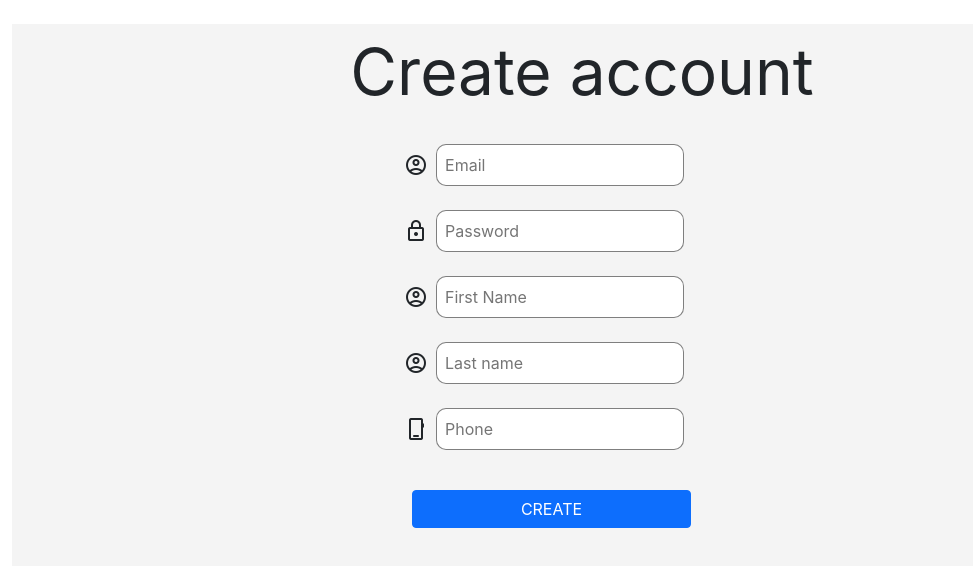
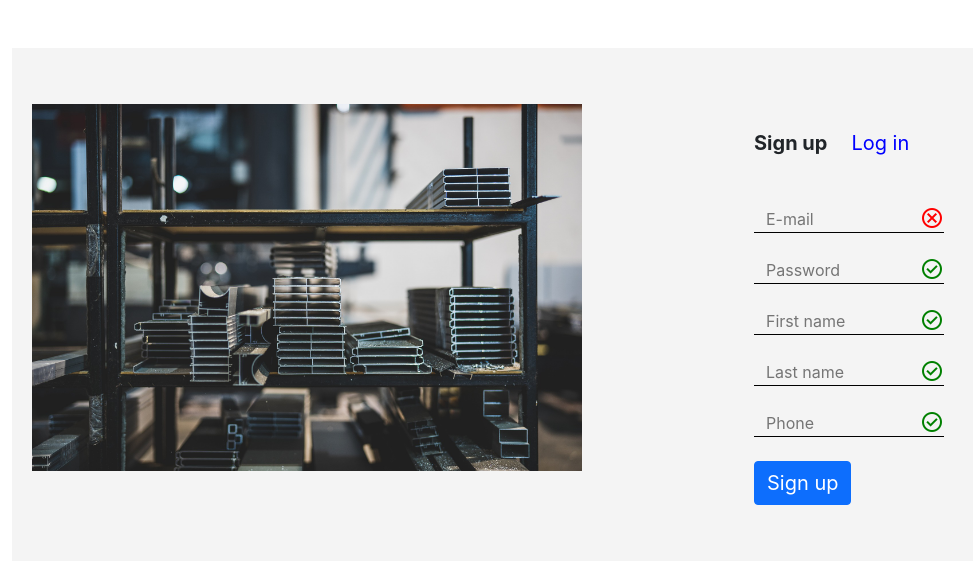
Before and after one commit to Robert-Michalski/Microservices-with-spring-cloud, a React (Create React App) app in the folder orderms/: page /register in a window 1280 px wide. Shown: the top 566 px of the page, without its empty margins (58-1031 px from the left). Built offline with nearby package versions, Linux system fonts and the light colour scheme.

Commit message:
restyle register form

```diff
--- a/orderms/src/App.css
+++ b/orderms/src/App.css
@@ -3,7 +3,9 @@
   --bg-white: #fff;
   --bg-gray: #f4f4f4;
 }
-
+img {
+  width: 100%;
+}
 .grid-header {
   font-size: 1.5rem;
 }
@@ -18,6 +20,9 @@
 }
 .fc-white {
   color: var(--bg-white);
+}
+.fc-blue {
+  color: blue;
 }
 .fs-login {
   font-size: 4rem;
@@ -57,8 +62,7 @@
 .login .material-symbols-outlined {
   font-size: 6rem;
 }
-.login input,
-.register input {
+.login input {
   padding-left: 10px;
   border-radius: 10px;
   outline: none;
@@ -97,9 +101,6 @@
   color: white;
 }
 
-#register-btn {
-  padding: 0.5rem 5rem;
-}
 .dash-info-box {
   padding: 0.5rem 1rem;
   border-radius: 10px;
@@ -209,3 +210,25 @@
     transform: translateX(-50%) scale(1.2);
   }
 }
+
+#register-btn {
+  padding: 0.5rem 5rem;
+}
+.register-right {
+  padding-left: 10rem;
+  padding-right: 11rem;
+}
+.register input {
+  border: none;
+  border-bottom: 1px solid black;
+  outline: none;
+  background-color: inherit;
+}
+.input-group-register {
+  position: relative;
+}
+.input-group-register div {
+  position: absolute;
+  top: 0px;
+  right: 0px;
+}
--- a/orderms/src/components/AddProductPage.js
+++ b/orderms/src/components/AddProductPage.js
@@ -2,8 +2,7 @@ import React, { useContext, useEffect } from "react"
 import StateContext from "../StateContext"
 import { useImmer } from "use-immer"
 import Axios from "axios"
-import { useNavigate } from "react-router"
-import { useParams } from "react-router"
+import { useNavigate, useParams } from "react-router"
 function AddProductPage() {
   const appState = useContext(StateContext)
   const navigate = useNavigate()
--- a/orderms/src/components/Register.js
+++ b/orderms/src/components/Register.js
@@ -1,28 +1,65 @@
 import React, { useEffect } from "react"
-import { useImmer } from "use-immer"
+import { useImmerReducer } from "use-immer"
 import Axios from "axios"
-import { Navigate } from "react-router"
 import { useNavigate } from "react-router"
+import warehousebg from "./img/register-warehouse.jpg"
 function Register() {
   const navigate = useNavigate()
-  const [state, setState] = useImmer({
-    mail: "",
-    password: "",
-    firstName: "",
-    lastName: "",
-    phone: ""
-  })
-
-  function handleSubmit(e) {
+  const initialState = {
+    mail: {
+      value: "",
+      hasErrors: false
+    },
+    password: {
+      value: "",
+      hasErrors: false
+    },
+    firstName: {
+      value: "",
+      hasErrors: false
+    },
+    lastName: {
+      value: "",
+      hasErrors: false
+    },
+    phone: {
+      value: "",
+      hasErrors: false
+    }
+  }
+  function ourReducer(draft, action) {
+    switch (action.type) {
+      case "emailImmediately":
+        draft.mail.hasErrors = false
+        draft.mail.value = action.value
+        return
+      case "passwordImmediately":
+        draft.password.hasErrors = false
+        draft.password.value = action.value
+        return
+      case "firstNameImmediately":
+        draft.firstName.hasErrors = false
+        draft.firstName.value = action.value
+        return
+      case "lastNameImmediately":
+        draft.lastName.hasErrors = false
+        draft.lastName.value = action.value
+        return
+      case "phoneImmediately":
+        draft.phone.hasErrors = false
+        draft.phone.value = action.value
+    }
+  }
+  const [state, dispatch] = useImmerReducer(ourReducer, initialState)
+  async function handleSubmit(e) {
     e.preventDefault()
     const ourRequest = Axios.CancelToken.source()
+    console.log(state)
     try {
-      const response = Axios.post("api/user", { firstName: state.firstName, lastName: state.lastName, phone: state.phone, mail: state.mail, password: state.password })
-      response.then(res => {
-        if (res.status == 201) {
-          navigate("/")
-        }
-      })
+      // const response = await Axios.post("api/user", { firstName: state.firstName, lastName: state.lastName, phone: state.phone, mail: state.mail, password: state.password }, { cancelToken: ourRequest.token })
+      // if (response.request.status == 201) {
+      //   navigate("/")
+      // }
     } catch (e) {
       console.log("something went drong during register " + e)
     }
@@ -30,79 +67,55 @@ function Register() {
 
   return (
     <div className="container bg-gray mt-4">
-      <form className="d-flex flex-column register" onSubmit={handleSubmit}>
-        <div className="mx-auto fs-login">Create account</div>
-        <div className="d-flex align-items-center mx-auto col-4">
-          <span className="material-symbols-outlined mt-4 p-2">account_circle</span>
-          <input
-            type="email"
-            className="mt-4 p-2 col-8"
-            onChange={e => {
-              setState(draft => {
-                draft.mail = e.target.value
-              })
-            }}
-            placeholder="Email"
-          />
+      <form className="d-flex flex-column register mt-5" onSubmit={handleSubmit}>
+        <div className="mb-5 mt-5 d-flex p-2">
+          <div className="col-6 register-bg">
+            <img src={warehousebg} alt="Picture with steel sheets on a shelf" />
           </div>
-        <div className="d-flex align-items-center mx-auto col-4">
-          <span className="material-symbols-outlined mt-4 p-2">lock</span>
-          <input
-            type="password"
-            className="mt-4 p-2 col-8 "
-            onChange={e => {
-              setState(draft => {
-                draft.password = e.target.value
-              })
-            }}
-            placeholder="Password"
-          />
+          <div className="col-6 register-right">
+            <div className="container d-flex flex-column">
+              <div className="d-flex mb-5 mt-4">
+                <span className="fs-5 fw-bolder">Sign up</span>
+                <span className="ms-4 fs-5 fc-blue ">Log in</span>
               </div>
-        <div className="d-flex align-items-center mx-auto col-4">
-          <span className="material-symbols-outlined mt-4 p-2">account_circle</span>
-          <input
-            type="text"
-            className="mt-4 p-2 col-8"
-            onChange={e => {
-              setState(draft => {
-                draft.firstName = e.target.value
-              })
-            }}
-            placeholder="First Name"
-          />
+              <div className="d-flex input-group input-group-register mb-4 ">
+                <input type="text" placeholder="E-mail" className="container" />
+                <div className="material-symbols-outlined" style={{ color: "red" }}>
+                  cancel
                 </div>
-        <div className="d-flex align-items-center mx-auto col-4">
-          <span className="material-symbols-outlined mt-4 p-2">account_circle</span>
-          <input
-            type="text"
-            className="mt-4 p-2 col-8"
-            onChange={e => {
-              setState(draft => {
-                draft.lastName = e.target.value
-              })
-            }}
-            placeholder="Last name"
-          />
               </div>
-        <div className="d-flex align-items-center mx-auto col-4">
-          <span className="material-symbols-outlined mt-4 p-2">phone_iphone</span>
-          <input
-            type="number"
-            className="mt-4 p-2 col-8"
-            onChange={e => {
-              setState(draft => {
-                draft.phone = e.target.value
-              })
-            }}
-            placeholder="Phone"
-          />
+              <div className="d-flex input-group input-group-register mb-4 ">
+                <input type="password" placeholder="Password" className="container" />
+                <div className="material-symbols-outlined" style={{ color: "green" }}>
+                  check_circle
                 </div>
-        <div className="d-flex align-items-center mx-auto col-4 mt-4">
-          <button type="submit" className="btn btn-primary col-9 ms-3 mt-3 mb-5">
-            CREATE
+              </div>
+              <div className="d-flex input-group input-group-register mb-4 ">
+                <input type="text" placeholder="First name" className="container" />
+                <div className="material-symbols-outlined" style={{ color: "green" }}>
+                  check_circle
+                </div>
+              </div>
+              <div className="d-flex input-group input-group-register mb-4 ">
+                <input type="text" placeholder="Last name" className="container" />
+                <div className="material-symbols-outlined" style={{ color: "green" }}>
+                  check_circle
+                </div>
+              </div>
+              <div className="d-flex input-group input-group-register mb-4 ">
+                <input type="text" placeholder="Phone" className="container" />
+                <div className="material-symbols-outlined" style={{ color: "green" }}>
+                  check_circle
+                </div>
+              </div>
+              <div className="d-flex">
+                <button type="input" className="btn btn-primary fs-5">
+                  Sign up
                 </button>
               </div>
-
+            </div>
+          </div>
+        </div>
         {/* <button onClick={() => console.log(appState)}>check state</button> */}
       </form>
     </div>
```
Also changed, not shown: orderms/src/components/img/cancel.png (added), orderms/src/components/img/register-warehouse.jpg (added). Lines whose indentation alone changed are shown as unchanged.
